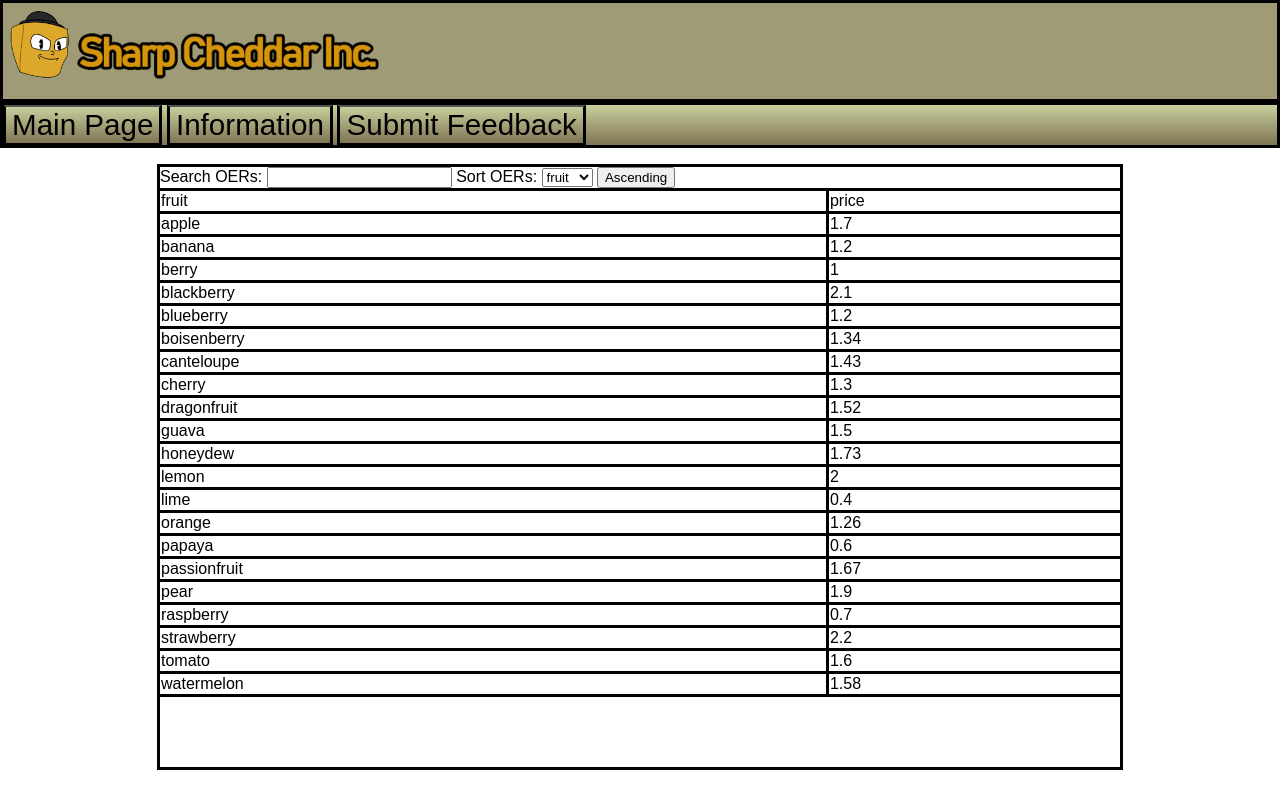
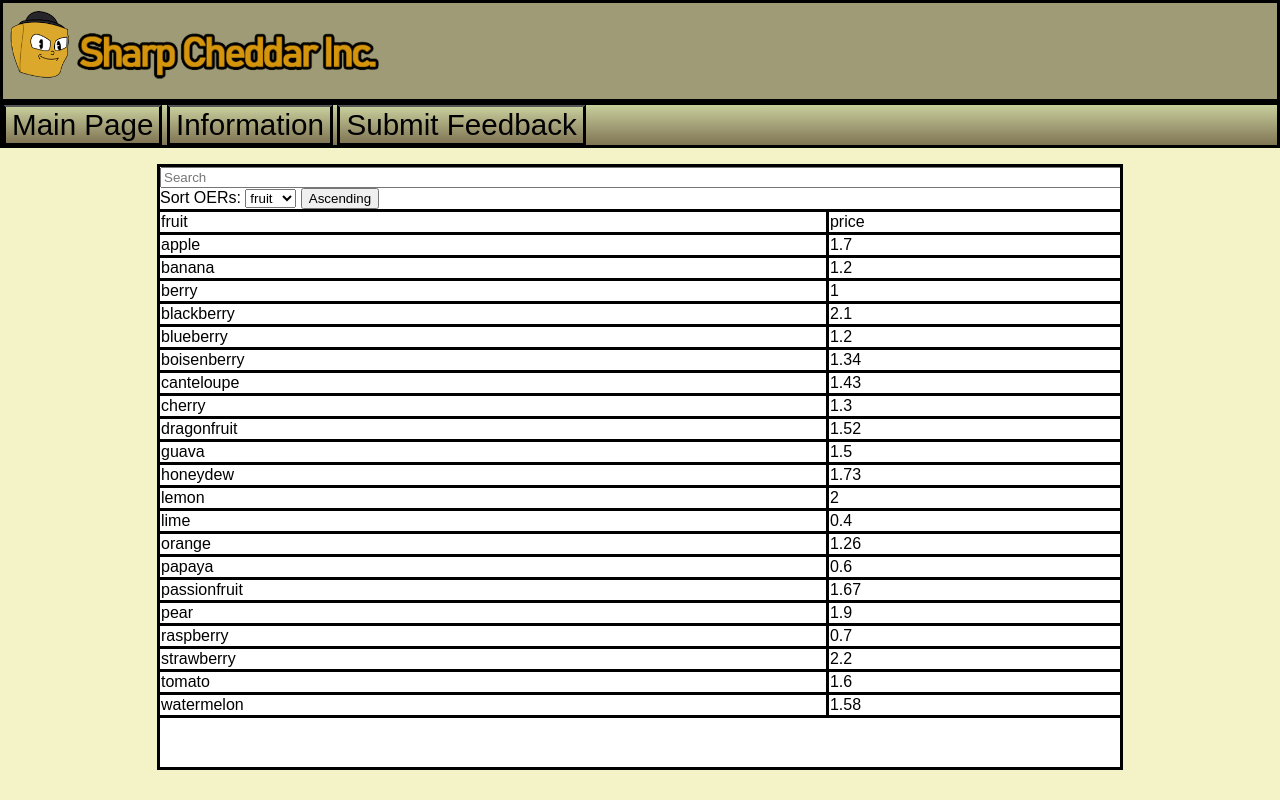
Before and after one commit to Phantasy146/PGCC-OERs, a plain HTML site: page List.html in a window 1280 px wide. Drawn offline with Linux system fonts and the light colour scheme.

Commit message:
added background color and made searchbar bigger

```diff
--- a/List.html
+++ b/List.html
@@ -46,8 +46,7 @@
 		</div>
 		<div class="searchBox">
 			<div>
-				<label for="search">Search OERs:</label>
-				<input type="text" id="search" name="search"></input>
+				<input type="text" id="search" name="search" placeholder="Search" class="searchBar"></input>
 				<label for="sort">Sort OERs:</label>
 				<select id="sort" name="sort"></select>
 				<button id="order">Ascending</button>
--- a/css/index.css
+++ b/css/index.css
@@ -20,6 +20,7 @@ html, body {
     margin: 0;
     padding: 0;
 	font-family: arial;
+	background-color: #f3f3c7;
 }
 .heading {
 	background-color: #9e9b76;
@@ -70,4 +71,11 @@ table tr:first-child{
 	margin: auto;
 	margin-top: 2vh;
 	overflow-y: scroll;
+	overflow-x: hidden;
+	background-color: white;
 }
+.searchBar{
+	display: flex;
+	align-items: right;
+	width: 100%;
+}
```
